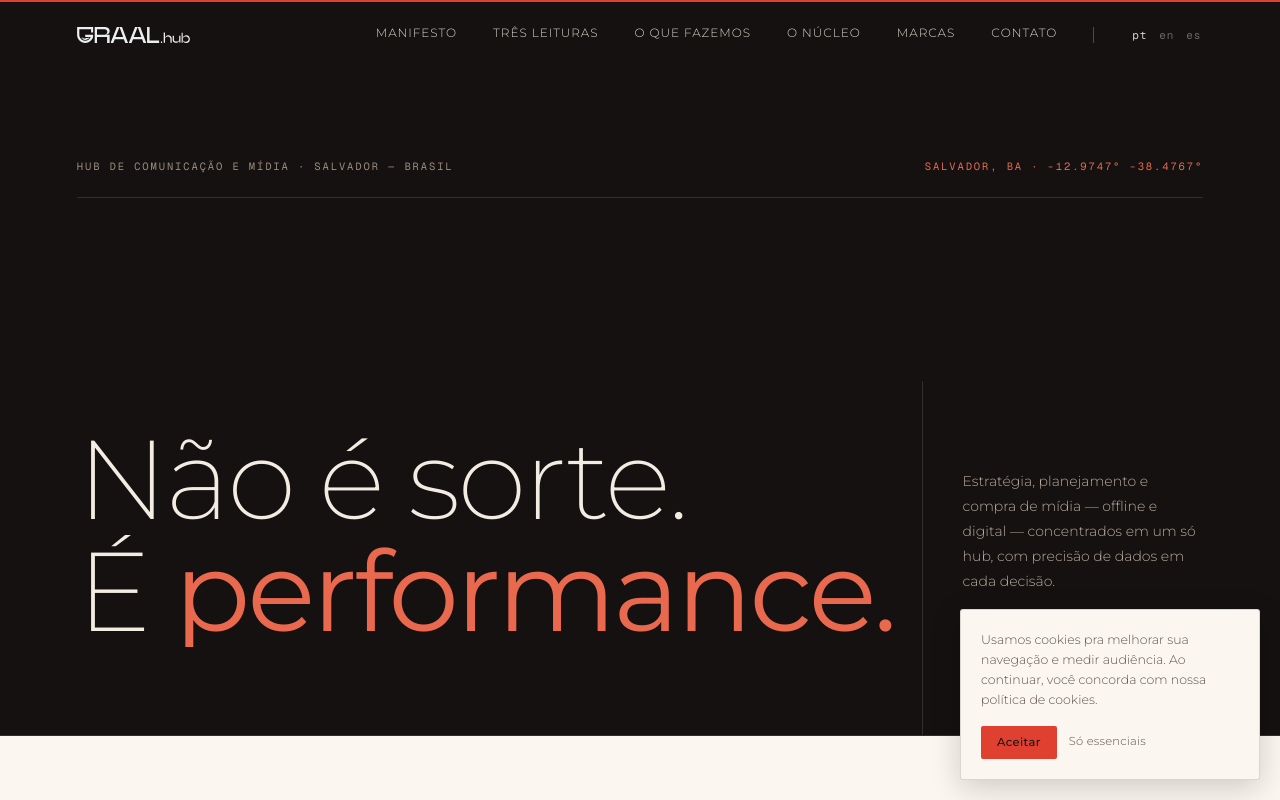
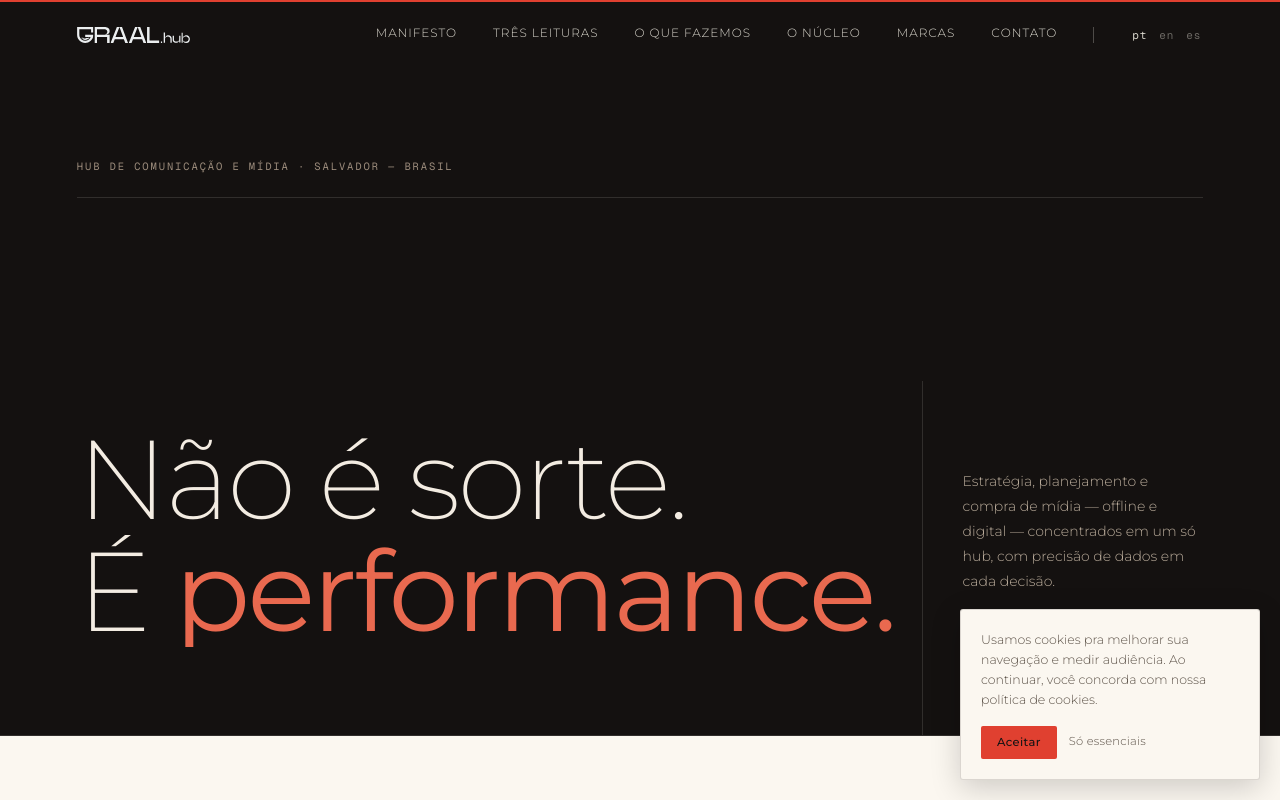
Before and after one commit to graalhub-code/graalhub-site, a Next.js app: page / in a window 1280 px wide. Shown: the top 800 px of the page. Built offline with nearby package versions, Linux system fonts and the light colour scheme.

Commit message:
Add files via upload

```diff
--- a/src/components/Hero.tsx
+++ b/src/components/Hero.tsx
@@ -22,11 +22,10 @@ export default function Hero() {
       id="top"
       className="t-dark grid min-h-[92vh] grid-cols-12 items-end border-b border-[var(--line)] bg-[var(--bg)] px-[var(--gap)] text-[var(--ink)]"
     >
-      <div className="col-span-12 flex justify-between border-b border-[var(--line)] py-[22px] font-mono text-[10.5px] tracking-[0.18em] text-[var(--stone)] uppercase">
+      {/* geo coordinates now live only in the footer, per JP's request —
+          this bar just carries the kicker. */}
+      <div className="col-span-12 border-b border-[var(--line)] py-[22px] font-mono text-[10.5px] tracking-[0.18em] text-[var(--stone)] uppercase">
         <span>{t.hero.kicker}</span>
-        <span className="hidden sm:inline text-[var(--red)]">
-          {t.hero.geo}
-        </span>
       </div>
 
       <div className="col-span-12 md:col-span-9 py-16 md:py-[88px]">
--- a/src/components/Marcas.tsx
+++ b/src/components/Marcas.tsx
@@ -67,15 +67,18 @@ function LogoTile({ src, alt }: Logo) {
     }
   }, []);
 
-  // Fixed box (both width AND height capped) instead of a height-only
-  // constraint — with only a height cap, a wide wordmark (Track&Field)
-  // fills much more horizontal space than a square mark (SSA Mapping) at
-  // the same height, so the square one reads as smaller/blurrier even
-  // though the source image is just as sharp. Capping both dimensions and
-  // letting object-contain fit inside evens out how much visual weight
-  // each logo carries, regardless of its native aspect ratio.
+  // Height-only sizing (not a fixed w+h box) — every logo now shares the
+  // same tight crop margin around its mark (see the retrim step in the
+  // extraction pipeline), so pinning every logo to the same HEIGHT and
+  // letting width follow its natural aspect is what actually reads as
+  // "same size" across a wall this varied: a square icon and a wide
+  // wordmark both look correctly, consistently sized because the eye
+  // reads height first. A max-width safety cap keeps the handful of very
+  // wide wordmarks (Track&Field, Hiperideal, Boi Dourado) from swallowing
+  // the row — those few end up very slightly shorter than the rest, which
+  // reads far better than letting them dominate.
   return (
-    <div className="relative mx-4 flex h-11 w-20 shrink-0 items-center justify-center sm:h-14 sm:w-28">
+    <div className="relative mx-4 flex h-11 min-w-[56px] max-w-[130px] shrink-0 items-center justify-center sm:h-14 sm:min-w-[72px] sm:max-w-[190px]">
       {!loaded && (
         <div
           className="skeleton absolute inset-2 rounded-[3px]"
@@ -87,7 +90,7 @@ function LogoTile({ src, alt }: Logo) {
         ref={imgRef}
         src={src}
         alt={alt}
-        className="max-h-full max-w-full object-contain"
+        className="h-full w-auto max-w-full object-contain"
         onLoad={() => setLoaded(true)}
       />
     </div>
@@ -137,8 +140,11 @@ export default function Marcas() {
       </div>
       {/* logos scroll straight over the section's own light background now —
           no dark band behind them — separated by a hairline so the two
-          rows still read as a distinct "logo wall" module. */}
-      <div className="border-t border-[var(--line)]">
+          rows still read as a distinct "logo wall" module. -mx-[var(--gap)]
+          cancels out the section's own side padding just for this block, so
+          the marquee runs edge-to-edge to the true viewport edge instead of
+          stopping short at the content gutter like the heading above it. */}
+      <div className="-mx-[var(--gap)] border-t border-[var(--line)]">
         <Reveal className="flex flex-col gap-2 py-10">
           <Row logos={ROW_1} />
           <Row logos={ROW_2} reverse />
```
